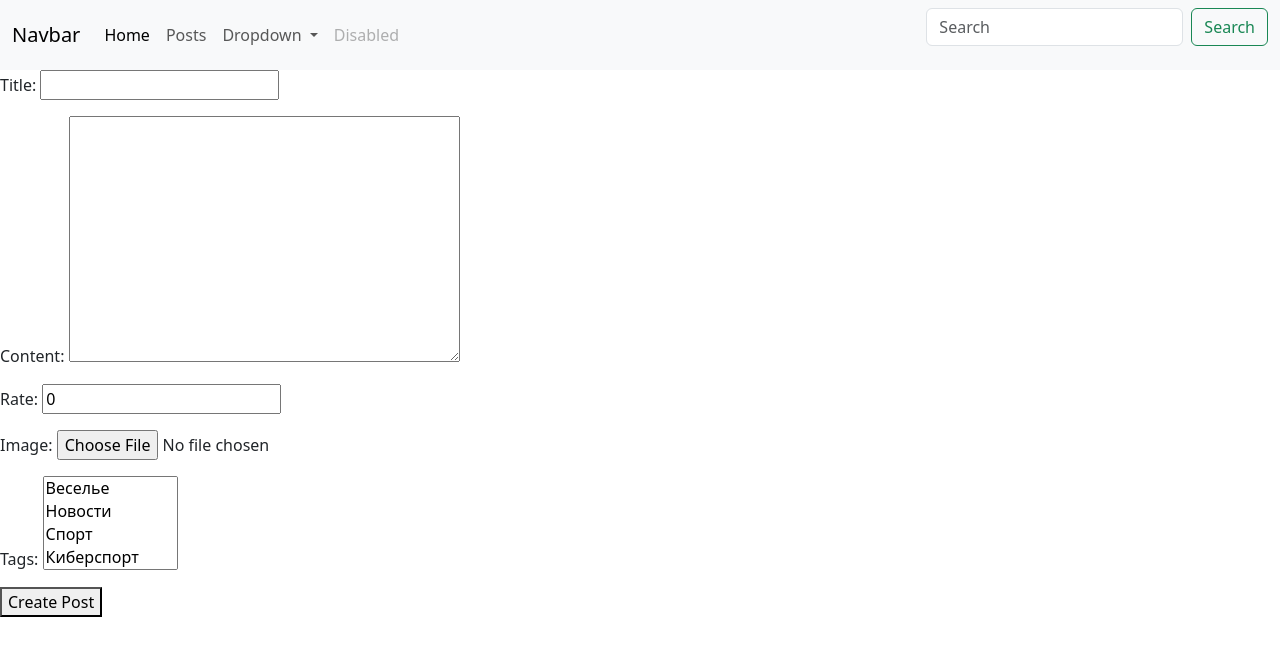
After one commit to InkubatorII/Month4, a Django app: page /posts/create/ in a window 1280 px wide. The commit adds this page. Shown: the top 656 px of the page. Run offline with Django 5.2, Linux system fonts and the light colour scheme; data comes from the database, SQL or seed files in the repository; both versions use the stored data as it was after the commit.

Commit message:
lesson 4

```diff
--- a/lessons4month/urls.py
+++ b/lessons4month/urls.py
@@ -16,7 +16,12 @@ Including another URLconf
 """
 from django.contrib import admin
 from django.urls import path
-from posts.views import test_view, main_page_view, post_list_view, post_detail_view
+from posts.views import (
+test_view,
+main_page_view,
+post_list_view,
+post_detail_view,
+post_create_view)
 from django.contrib.staticfiles.urls import static
 from django.conf import settings
 
@@ -26,6 +31,7 @@ urlpatterns = [
     path('', main_page_view),
     path('posts/', post_list_view),
     path('posts/<int:post_id>/', post_detail_view),
+    path('posts/create/', post_create_view),
 ] + static(settings.MEDIA_URL, document_root=settings.MEDIA_ROOT) + static(
     settings.STATIC_URL, document_root=settings.STATICFILES_DIRS
 )
--- /dev/null
+++ b/posts/forms.py
@@ -0,0 +1,32 @@
+from django import forms
+from posts.models import Post
+
+
+class PostForm(forms.Form):
+    image = forms.ImageField()
+    title = forms.CharField()
+    content = forms.CharField()
+
+    def clean(self):
+        cleaned_data = super().clean()
+        title = cleaned_data.get('title')
+        content = cleaned_data.get('content')
+
+        if (title and content) and (title.lower() == content.lower()):
+            raise forms.ValidationError('Заголовок и контент не должны совпадать')
+        else:
+            return cleaned_data
+
+    def clean_title(self):
+        cleaned_data = super().clean()
+        title = cleaned_data.get('title')
+
+        if title and title.lower() == 'python':
+            raise forms.ValidationError('Заголовок не может равняться слову Python')
+        return title
+
+class PostForm2(forms.ModelForm):
+
+    class Meta:
+        model = Post
+        fields = ['title', 'content', 'rate', 'image', 'tags']
--- a/posts/models.py
+++ b/posts/models.py
@@ -30,7 +30,7 @@ class Post(models.Model):
     created_at = models.DateTimeField(auto_now_add=True)
     updated_at = models.DateTimeField(auto_now=True)
     category = models.ForeignKey(Category, on_delete=models.CASCADE, related_name='posts', null=True, blank=True)
-    tags = models.ManyToManyField(Tag, related_name='posts')
+    tags = models.ManyToManyField(Tag, related_name='posts', null=True)
 
     def __str__(self):
         return self.title
--- a/posts/views.py
+++ b/posts/views.py
@@ -1,6 +1,7 @@
-from django.shortcuts import render
+from django.shortcuts import redirect, render
 from django.http import HttpResponse
 from posts.models import Post
+from posts.forms import PostForm, PostForm2
 import random
 
 
@@ -8,12 +9,26 @@ def test_view(request):
     return HttpResponse('Hello world')
 
 def main_page_view(request):
-    return render(request, 'base.html')
+    if request.method == 'GET':
+        return render(request, 'base.html')
 
 def post_list_view(request):
-    posts = Post.objects.all()
-    return render(request, 'post_list.html', context={'posts': posts})
+    if request.method == 'GET':
+        posts = Post.objects.all()
+        return render(request, 'post_list.html', context={'posts': posts})
 
 def post_detail_view(request, post_id):
-    post = Post.objects.get(id=post_id)
-    return render(request, 'post_detail.html', context={'post': post})
+    if request.method == 'GET':
+        post = Post.objects.get(id=post_id)
+        return render(request, 'post_detail.html', context={'post': post})
+
+def post_create_view(request):
+    if request.method == 'GET':
+        form = PostForm2()
+        return render(request, 'post_create.html', context={'form': form})
+    if request.method == 'POST':
+        form = PostForm2(request.POST, request.FILES)
+        if not form.is_valid():
+            return render(request, 'post_create.html', context={'form': form})
+        form.save()
+        return redirect('/posts/')
--- a/templates/base.html
+++ b/templates/base.html
@@ -42,7 +42,6 @@
 </header>
 
 <body>
-
     {%block content%}
     {%endblock%}
-</body>>
+</body>
--- /dev/null
+++ b/templates/post_create.html
@@ -0,0 +1,9 @@
+{%extends 'base.html'%}
+
+{% block content %}
+<form action="" method="post" enctype="multipart/form-data">
+    {%csrf_token%}
+    {{form.as_p}}
+    <button type="submit">Create Post</button>
+</form>
+{% endblock %}
```
Also changed, not shown: db.sqlite3, media/05dadefe7d595f169a96c033d354431d_ce_2064x1376x467x55_AOcCU33.jpg (added), media/05dadefe7d595f169a96c033d354431d_ce_2064x1376x467x55_NuWoOgs.jpg (added), media/1728584740132839099_nyn4OzN.jpg (added), media/Screenshot_1-5-900x596_xXxI8PP.png (added), media/aydpmtdaqx8ueuo3kitujhva7mm.gif (added), media/aydpmtdaqx8ueuo3kitujhva7mm_YnFOpkN.gif (added), media/aydpmtdaqx8ueuo3kitujhva7mm_four1ZI.gif (added), media/aydpmtdaqx8ueuo3kitujhva7mm_v2Ciz3G.gif (added), media/images_8IkVvXT.jpeg (added), posts/migrations/0009_alter_post_tags.py (added).
